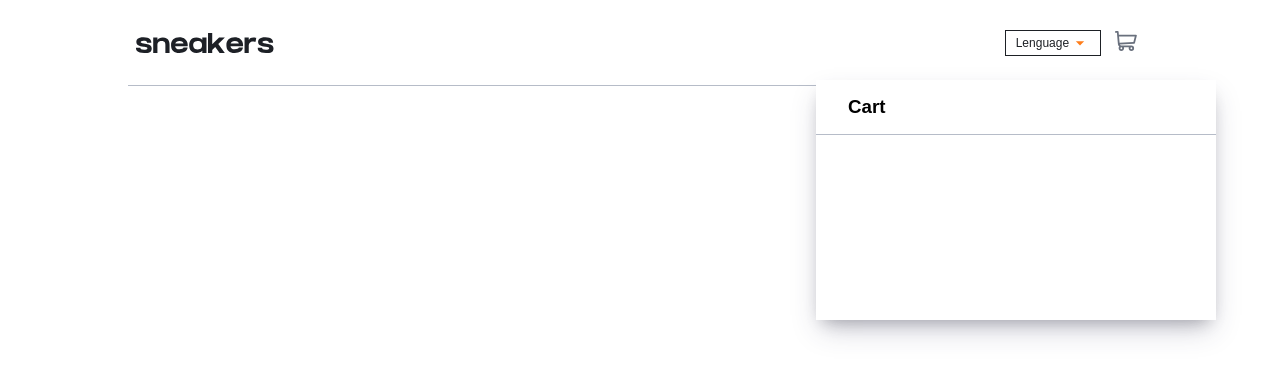
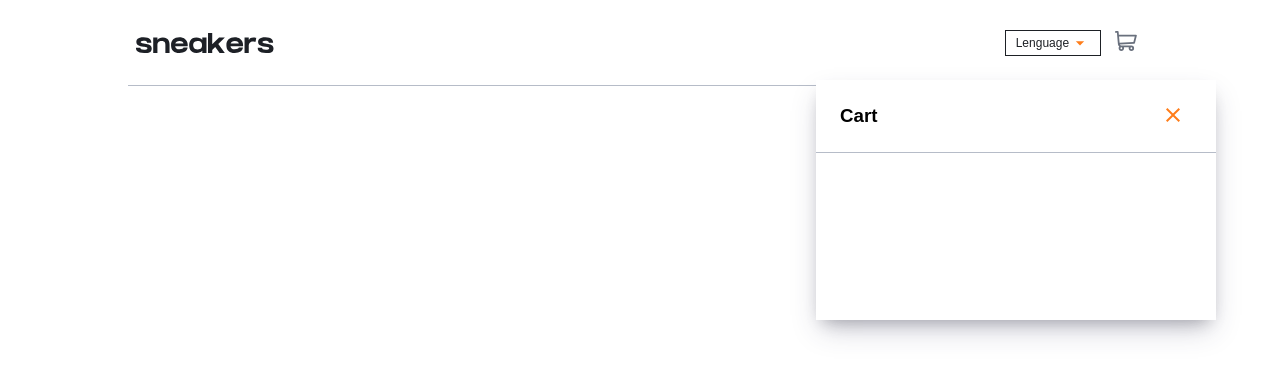
Before and after one commit to Hugodelelis/ShowBuy, an Angular app: page / in a window 1280 px wide. Both pictures are taken after a click on the button 1126 px from the left and 42 px from the top of the page. Shown: the top 378 px of the page. Built offline with nearby package versions, Linux system fonts and the light colour scheme.

Commit message:
add modal logic

```diff
--- a/src/app/components/header/header.component.html
+++ b/src/app/components/header/header.component.html
@@ -16,12 +16,15 @@
           }
         </div>
       </div>
-        <button class="btn-car"><img src="assets/icons/icon-cart.svg" alt="car"></button>
+        <button class="btn" (click)="showModal()"><img src="assets/icons/icon-cart.svg" alt="car"></button>
     </nav>
 
-    <div class="modal">
-      <div class="modal-header">
-        <h3>Cart</h3>
+    @if(modalOpen === true) {
+      <div class="modal">
+        <div class="modal-header">
+          <h3>Cart</h3>
+          <button (click)="closeModal()" class="btn"><img src="assets/icons/close.svg" alt="close"></button>
+        </div>
       </div>
-    </div>
+    }
 </header>
--- a/src/app/components/header/header.component.ts
+++ b/src/app/components/header/header.component.ts
@@ -10,13 +10,14 @@ import IOption from '../../interface/selectLeng.interface';
   styleUrl: './header.component.scss'
 })
 export class HeaderComponent {
-  dropdownOpen = false;
+  // dropdown logic
+  dropdownOpen: boolean = false;
 
-options = signal<IOption[]>([
-    { value: 'pt-br', label: 'PT-BR', image: 'assets/icons/brazil.png' },
-    { value: 'en', label: 'EN', image: 'assets/icons/spain.png' },
-    { value: 'esp', label: 'ESP', image: 'assets/icons/USA.png' },
-]);
+  options = signal<IOption[]>([
+      { value: 'pt-br', label: 'PT-BR', image: 'assets/icons/brazil.png' },
+      { value: 'en', label: 'EN', image: 'assets/icons/spain.png' },
+      { value: 'esp', label: 'ESP', image: 'assets/icons/USA.png' },
+  ]);
 
   selectedOption: any = null;
 
@@ -29,5 +30,14 @@ options = signal<IOption[]>([
     this.dropdownOpen = false;
   }
 
+  // modal logic
+  modalOpen!: boolean
 
+  showModal(): boolean {
+      return this.modalOpen = true
+  }
+
+  closeModal():boolean {
+    return this.modalOpen = false
+  }
 }
--- a/src/sass/component/_button.scss
+++ b/src/sass/component/_button.scss
@@ -1,4 +1,4 @@
-.btn-car {
+.btn {
     background-color: transparent;
     padding: 0.5em;
     border: none;
--- a/src/sass/component/_modal.scss
+++ b/src/sass/component/_modal.scss
@@ -10,7 +10,10 @@
 
     .modal-header {
         border-bottom: 1px solid var(--grey-020);
-        padding: 1em 2em;
+        padding: 1em 1.5em;
+        display: flex;
+        justify-content: space-between;
+        align-items: center;
     }
 }
 
```
Also changed, not shown: src/assets/icons/close.svg (added).
